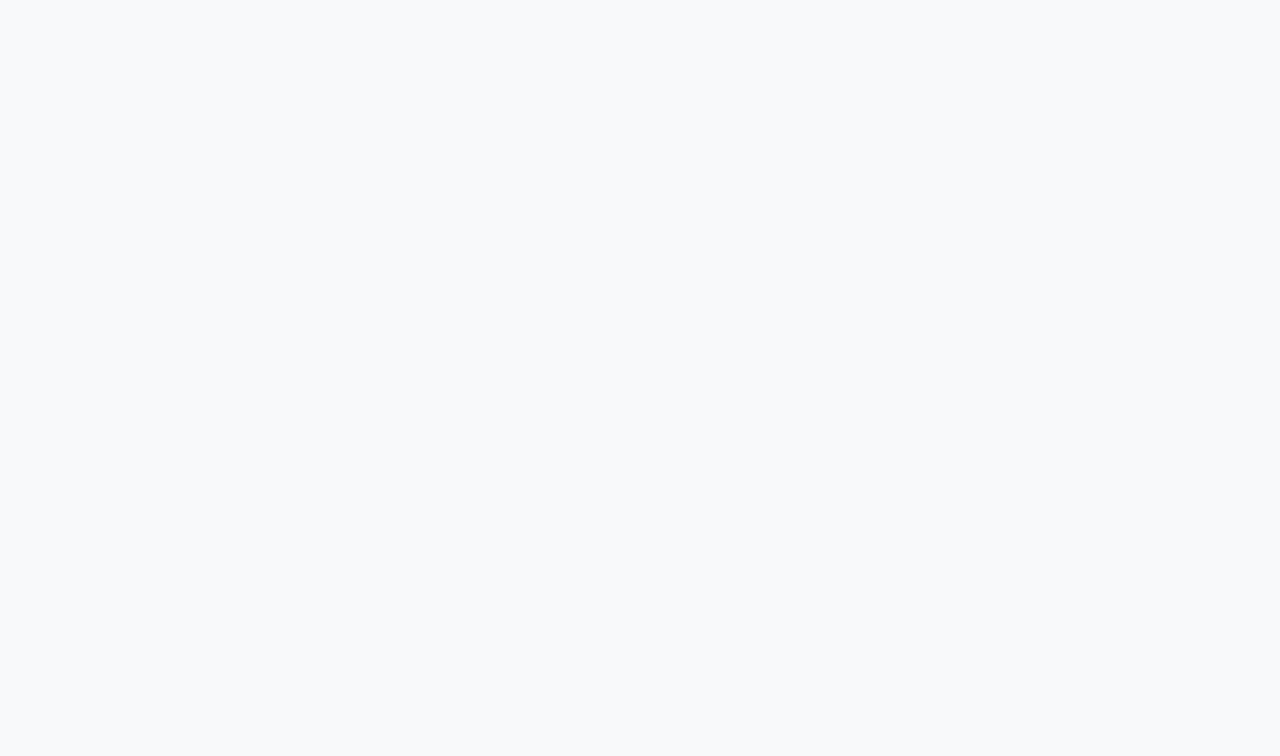
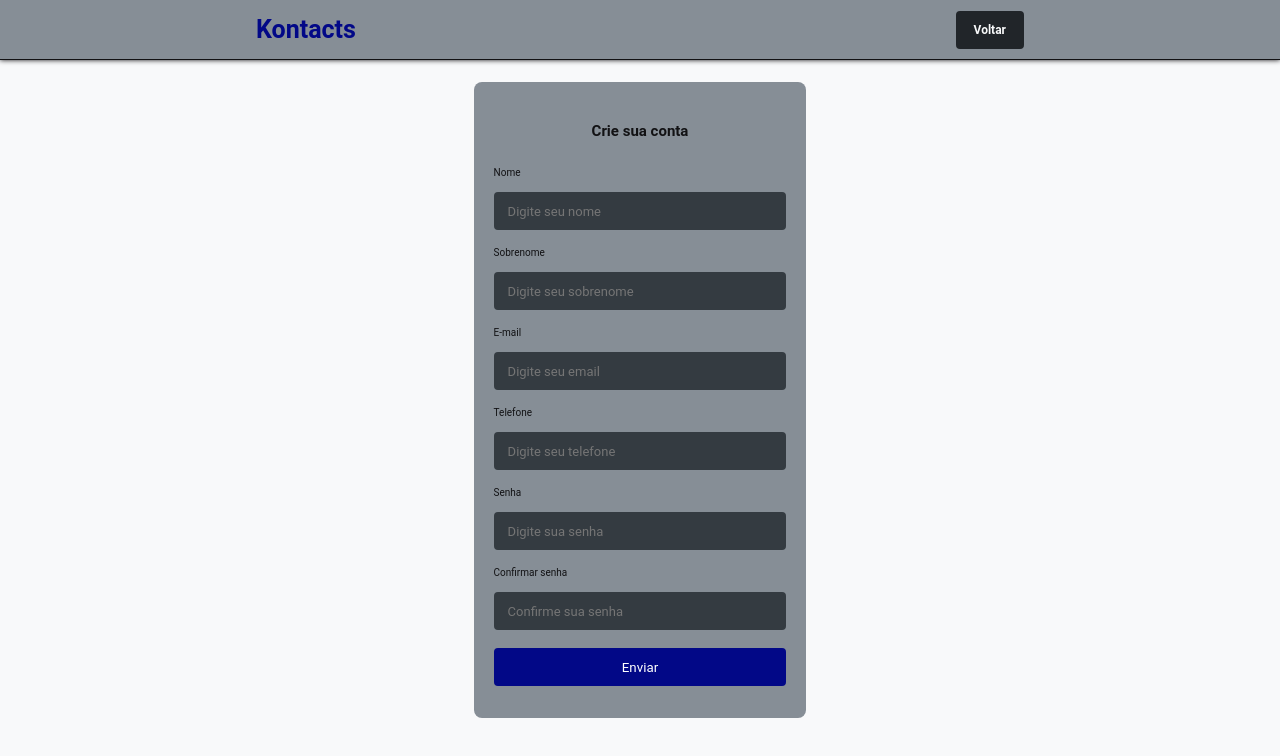
Before and after one commit to FCroccoli/desafio-fullstack-frontend-14, a React (Vite) app: page /register in a window 1280 px wide. Before the commit this address had no page. Shown: the top 756 px of the page. Built offline with nearby package versions, Linux system fonts and the light colour scheme.

Commit message:
feat: create register and css adjustments

```diff
--- a/index.html
+++ b/index.html
@@ -2,7 +2,7 @@
 <html lang="en">
   <head>
     <meta charset="UTF-8" />
-    <link rel="icon" type="image/svg+xml" href="/vite.svg" />
+    <link rel="icon" type="image/x-icon" href="/src/assets/logo.png" />
     <meta name="viewport" content="width=device-width, initial-scale=1.0" />
     <title>Kontacts</title>
   </head>
--- a/src/App.tsx
+++ b/src/App.tsx
@@ -1,6 +1,7 @@
 import { Routes, Route } from "react-router-dom";
 import { GlobalStyle } from "./styles/globalStyle";
 import LoginPage from "./pages/Login";
+import RegisterPage from "./pages/Register";
 import UserProvider from "./contexts/userContext";
 import ModalProvider from "./contexts/modalContext";
 
@@ -12,6 +13,7 @@ function App() {
           <GlobalStyle />
           <Routes>
             <Route path="/" element={<LoginPage />}></Route>
+            <Route path="register" element={<RegisterPage />}></Route>
           </Routes>
         </ModalProvider>
       </UserProvider>
--- a/src/components/LoginForm/style.ts
+++ b/src/components/LoginForm/style.ts
@@ -4,7 +4,7 @@ import { FaEye, FaEyeSlash } from "react-icons/fa";
 export const LoginWrapper = styled.div`
   width: 90%;
   background: var(--grey-1);
-  padding: 32px 20px;
+  padding: 12px 20px 32px 20px;
   margin: auto;
   display: flex;
   flex-direction: column;
--- /dev/null
+++ b/src/components/RegisterForm/index.tsx
@@ -0,0 +1,189 @@
+import { useContext } from "react";
+import { useForm } from "react-hook-form";
+import * as yup from "yup";
+import { yupResolver } from "@hookform/resolvers/yup";
+import { Api } from "../../services/api";
+import { RegisterForm, RegisterWrapper } from "./style";
+import { ErrorMessage, Label, Title1 } from "../../styles/textStyle";
+import { Input, LabelWrapper } from "../../styles/inputStyle";
+import { PrimaryButton } from "../../styles/buttonStyle";
+import { toast, ToastContainer } from "react-toastify";
+import "react-toastify/dist/ReactToastify.css";
+import { useNavigate } from "react-router-dom";
+import { UserContext } from "../../contexts/userContext";
+import { iUserRegister } from "../../interfaces/user";
+
+export default function Register() {
+  const loginSchema = yup.object().shape({
+    first_name: yup.string().required("Campo obrigatório"),
+    last_name: yup.string().required("Campo obrigatório"),
+    email: yup
+      .string()
+      .required("Campo obrigatório")
+      .email("Insira um e-mail válido"),
+    password: yup
+      .string()
+      .required("Campo obrigatório")
+      .min(8, "Senha precisa ter ao menos 8 caracteres")
+      .matches(/(\d)/, "Senha precisa ter ao menos um numero")
+      .matches(/([a-z])/, "Senha precisa ter ao menos uma letra")
+      .matches(
+        /[!@#$%^&*()_+\-=\[\]{};':"\\|,.<>\/?]/,
+        "Senha precisa ter ao menos um simbolo"
+      ),
+    passwordCheck: yup
+      .string()
+      .required("Campo obrigatório")
+      .oneOf([yup.ref("password"), ""], "Senhas precisam ser iguais"),
+    telephone: yup.string().required("Campo obrigatório"),
+  });
+
+  const {
+    setRegisterName,
+    setRegisterLastName,
+    setRegisterPassword,
+    setRegisterPasswordCheck,
+    setRegisterEmail,
+    setRegisterTelephone,
+    clearRegister,
+    userRegister,
+  } = useContext(UserContext);
+
+  const navigate = useNavigate();
+
+  const {
+    register,
+    handleSubmit,
+    formState: { errors },
+  } = useForm<iUserRegister>({
+    resolver: yupResolver(loginSchema),
+  });
+
+  async function registerSubmit(data: iUserRegister) {
+    const newUser = await Api.register(data);
+    if (newUser) {
+      notifySuccess();
+      clearRegister();
+      navigate("");
+    } else {
+      notifyError();
+    }
+  }
+
+  const notifySuccess = () =>
+    toast.success("Conta criada com sucesso!", {
+      position: "top-right",
+      autoClose: 5000,
+      hideProgressBar: false,
+      closeOnClick: true,
+      pauseOnHover: true,
+      draggable: true,
+      progress: undefined,
+      theme: "dark",
+    });
+
+  const notifyError = () =>
+    toast.error("Algo de errado aconteceu, tente novamente", {
+      position: "top-right",
+      autoClose: 5000,
+      hideProgressBar: false,
+      closeOnClick: true,
+      pauseOnHover: true,
+      draggable: true,
+      progress: undefined,
+      theme: "dark",
+    });
+
+  return (
+    <RegisterWrapper>
+      <ToastContainer
+        position="top-right"
+        autoClose={5000}
+        hideProgressBar={false}
+        newestOnTop={false}
+        closeOnClick
+        rtl={false}
+        pauseOnFocusLoss
+        draggable
+        pauseOnHover
+        theme="dark"
+      />
+      <Title1>Crie sua conta</Title1>
+      <RegisterForm onSubmit={handleSubmit(registerSubmit)}>
+        <LabelWrapper>
+          <Label htmlFor="first_name">Nome</Label>
+          <ErrorMessage>{errors.first_name?.message}</ErrorMessage>
+          <Input
+            type="text"
+            id="first_name"
+            {...register("first_name")}
+            placeholder="Digite seu nome"
+            value={userRegister.first_name}
+            onChange={(event) => setRegisterName(event.target.value)}
+          />
+        </LabelWrapper>
+        <LabelWrapper>
+          <Label htmlFor="last_name">Sobrenome</Label>
+          <ErrorMessage>{errors.last_name?.message}</ErrorMessage>
+          <Input
+            type="text"
+            id="last_name"
+            {...register("last_name")}
+            placeholder="Digite seu sobrenome"
+            value={userRegister.last_name}
+            onChange={(event) => setRegisterLastName(event.target.value)}
+          />
+        </LabelWrapper>
+        <LabelWrapper>
+          <Label htmlFor="email">E-mail</Label>
+          <ErrorMessage>{errors.email?.message}</ErrorMessage>
+          <Input
+            type="text"
+            id="email"
+            {...register("email")}
+            placeholder="Digite seu email"
+            value={userRegister.email}
+            onChange={(event) => setRegisterEmail(event.target.value)}
+          />
+        </LabelWrapper>
+        <LabelWrapper>
+          <Label htmlFor="telephone">Telefone</Label>
+          <ErrorMessage>{errors.telephone?.message}</ErrorMessage>
+          <Input
+            type="text"
+            id="telephone"
+            {...register("telephone")}
+            placeholder="Digite seu telefone"
+            value={userRegister.telephone}
+            onChange={(event) => setRegisterTelephone(event.target.value)}
+          />
+        </LabelWrapper>
+        <LabelWrapper>
+          <Label htmlFor="password">Senha</Label>
+          <ErrorMessage>{errors.password?.message}</ErrorMessage>
+          <Input
+            type="password"
+            id="password"
+            {...register("password")}
+            placeholder="Digite sua senha"
+            value={userRegister.password}
+            onChange={(event) => setRegisterPassword(event.target.value)}
+          />
+        </LabelWrapper>
+        <LabelWrapper>
+          <Label htmlFor="passwordCheck">Confirmar senha</Label>
+          <ErrorMessage>{errors.passwordCheck?.message}</ErrorMessage>
+          <Input
+            type="password"
+            id="passwordCheck"
+            {...register("passwordCheck")}
+            placeholder="Confirme sua senha"
+            value={userRegister.passwordCheck}
+            onChange={(event) => setRegisterPasswordCheck(event.target.value)}
+          />
+        </LabelWrapper>
+        <PrimaryButton>Enviar</PrimaryButton>
+      </RegisterForm>
+    </RegisterWrapper>
+  );
+}
--- /dev/null
+++ b/src/components/RegisterForm/style.ts
@@ -0,0 +1,24 @@
+import styled from "styled-components";
+
+export const RegisterWrapper = styled.div`
+  width: 90%;
+  position: relative;
+  padding: 12px 20px 32px 20px;
+  margin: auto;
+  background: var(--grey-1);
+  display: flex;
+  flex-direction: column;
+  align-items: center;
+  gap: 26px;
+  border-radius: 8px;
+  @media (min-width: 996px) {
+    width: 26%;
+  }
+`;
+
+export const RegisterForm = styled.form`
+  width: 100%;
+  display: flex;
+  flex-direction: column;
+  gap: 18px;
+`;
--- /dev/null
+++ b/src/components/ReturnButton/index.tsx
@@ -0,0 +1,16 @@
+import { useNavigate } from "react-router-dom";
+import { ButtonNav } from "../../styles/buttonStyle";
+
+export default function ReturnButton() {
+  const navigate = useNavigate();
+
+  return (
+    <ButtonNav
+      onClick={() => {
+        navigate("/");
+      }}
+    >
+      Voltar
+    </ButtonNav>
+  );
+}
--- a/src/interfaces/user/index.ts
+++ b/src/interfaces/user/index.ts
@@ -1,5 +1,5 @@
 export interface iUserRegister {
-  name: string;
+  first_name: string;
   last_name: string;
   email: string;
   password: string;
@@ -11,7 +11,7 @@ export interface iUser {
   created_at?: string;
   email: string;
   id: string;
-  name: string;
+  first_name: string;
   last_name: string;
   telephone: string;
 }
@@ -19,7 +19,7 @@ export interface iUser {
 export interface iUserRes {
   data: {
     id: string;
-    name: string;
+    first_name: string;
     last_name: string;
     email: string;
     telephone: string;
--- /dev/null
+++ b/src/pages/Register/index.tsx
@@ -0,0 +1,12 @@
+import ReturnButton from "../../components/ReturnButton";
+import Header from "../../components/Header";
+import Register from "../../components/RegisterForm";
+
+export default function RegisterPage() {
+  return (
+    <>
+      <Header solo={false} children={<ReturnButton />}></Header>
+      <Register></Register>
+    </>
+  );
+}
--- a/src/styles/globalStyle.ts
+++ b/src/styles/globalStyle.ts
@@ -13,7 +13,7 @@ export const GlobalStyle = createGlobalStyle`
         --success:#3FE864;
         --negative:#E83F5B;
         --white: #FFFFFF;
-        --modal-grey: rgba(18, 18, 20, 0.5);
+        --modal-grey: rgba(20, 20, 20, 0.5);
     }
     *{
         margin: 0;
```
Also changed, not shown: src/assets/logo.png (added).
